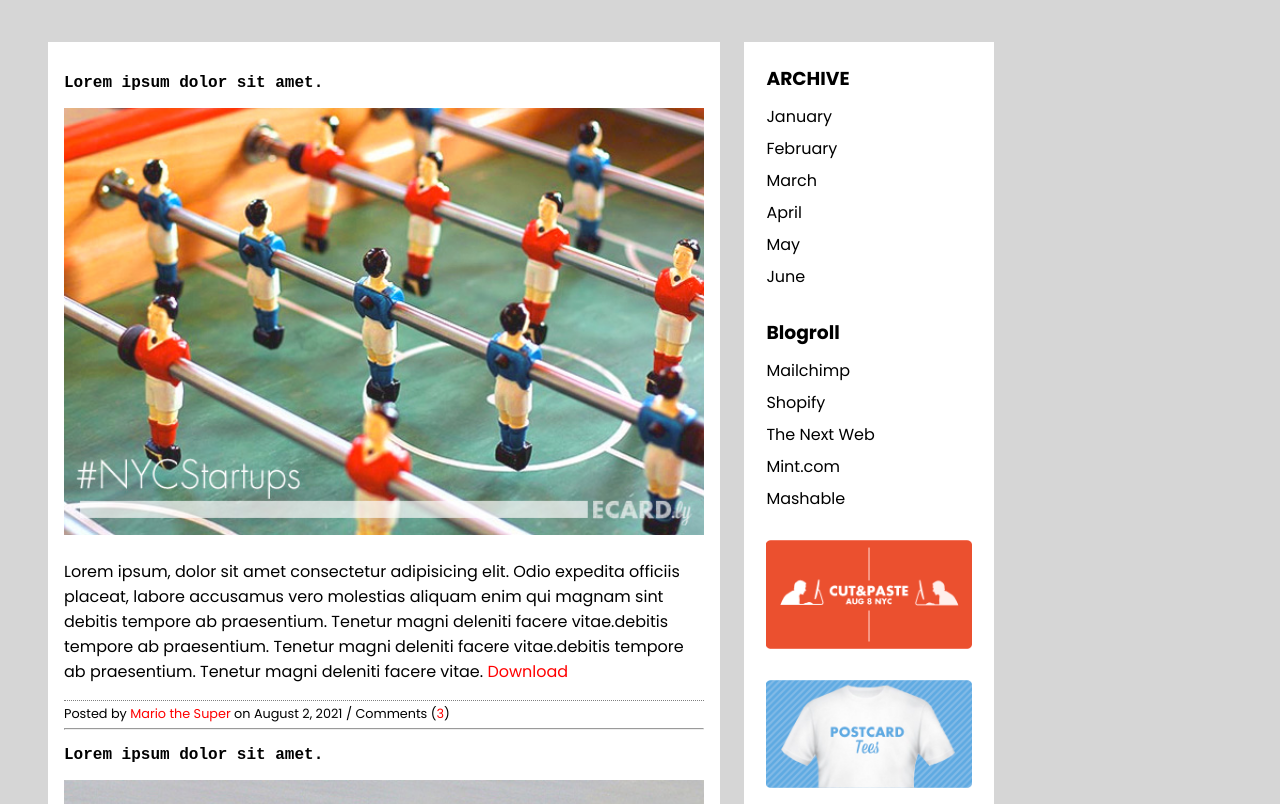
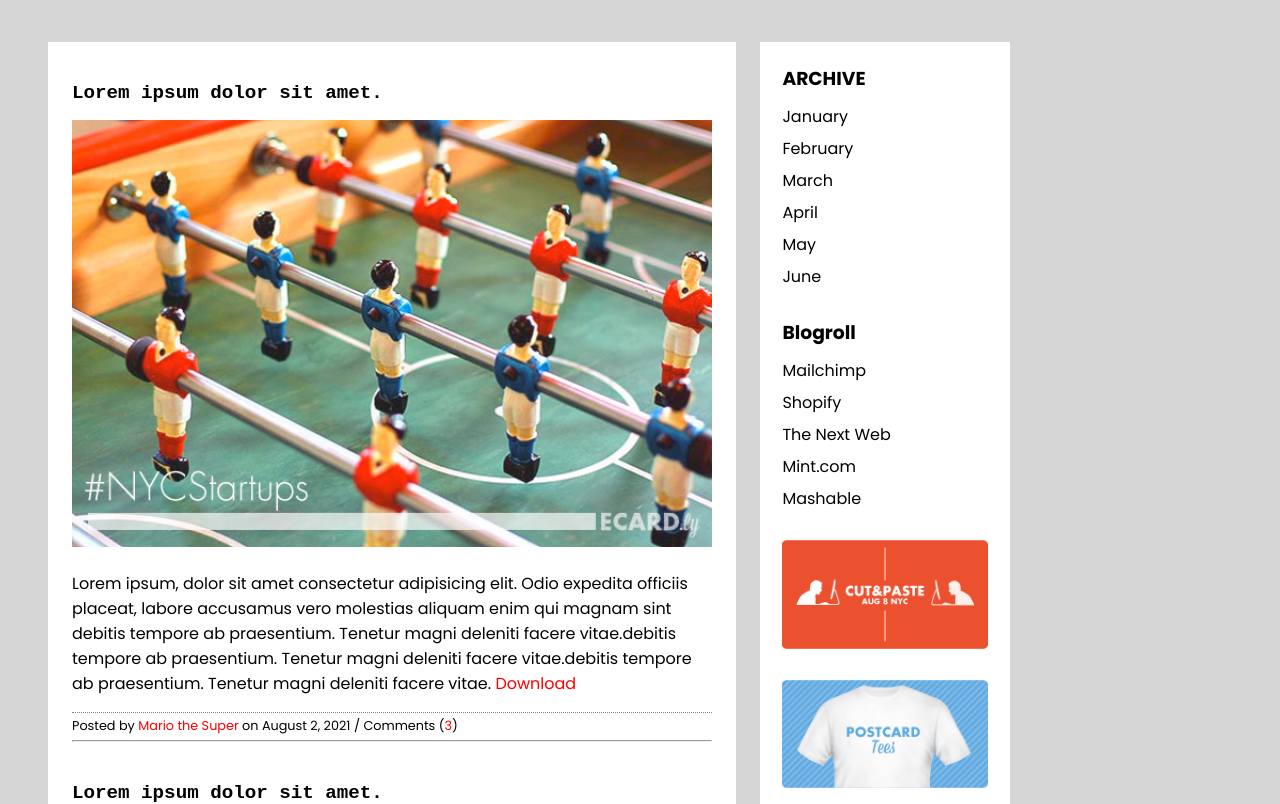
Before and after one commit to K2adir/prhw, a website: page index.html in a window 1280 px wide. Shown: the part 159-963 px from the top of the page. Drawn offline with Linux system fonts and the light colour scheme.

Commit message:
mini fixes

```diff
--- a/index.html
+++ b/index.html
@@ -20,7 +20,7 @@
       <!-- CARDS SECTION -->
 
       <div class="card__container">
-        <h2>Lorem ipsum dolor sit amet.</h2>
+        <h2 class="card__h2_first">Lorem ipsum dolor sit amet.</h2>
         <img class="container__img" src="ecard-nycstartups.jpg" alt="" />
         <p>
           Lorem ipsum, dolor sit amet consectetur adipisicing elit. Odio
@@ -40,7 +40,7 @@
           <hr />
         </div>
 
-        <h2>Lorem ipsum dolor sit amet.</h2>
+        <h2 class="card__h2_rest">Lorem ipsum dolor sit amet.</h2>
         <img class="container__img" src="ecard-courage.jpg" alt="" />
         <p>
           Lorem ipsum, dolor sit amet consectetur adipisicing elit. Odio
--- a/style.css
+++ b/style.css
@@ -46,12 +46,12 @@ header {
   background-color: white;
   flex-wrap: wrap;
   margin-left: 3rem;
-  padding: 1rem;
+  padding: 1.5rem;
 }
 
 .card__container h2 {
   font-family: monospace;
-  font-size: 1rem;
+  font-size: 1.2rem;
   align-self: start;
   margin: 1rem 0 1rem 0;
 }
@@ -73,6 +73,10 @@ header {
   border: none;
   border-top: 1px dotted rgb(0, 0, 0, 0.5);
   margin-bottom: 0.3rem;
+}
+
+hr {
+  margin-bottom: 1.5rem;
 }
 
 span {
@@ -109,7 +113,7 @@ aside li {
 
 .footer__container {
   display: flex;
-  margin-top: 2rem;
+  margin: 3rem 0rem;
   justify-content: center;
   gap: 1rem;
 }
```
